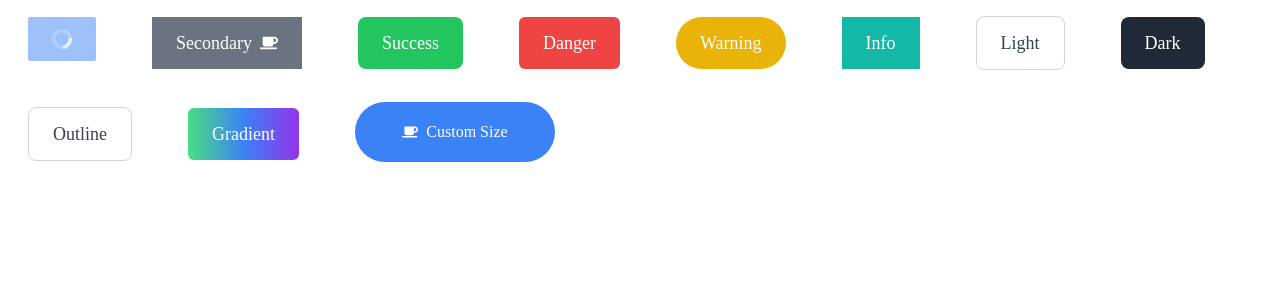
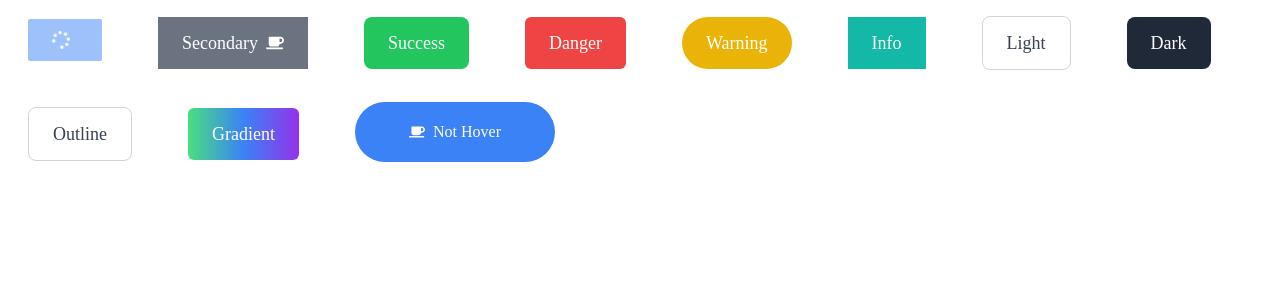
Before and after one commit to vivekpradhan736/modern_gpt3-ui-ux, a React (Create React App) app: page / in a window 1280 px wide. Shown: the top 300 px of the page. Built offline with nearby package versions, Linux system fonts and the light colour scheme.

Commit message:
new commit

```diff
--- a/src/App.js
+++ b/src/App.js
@@ -11,7 +11,7 @@ const App = () => {
       <Button className="mx-7 my-4" size="large" variant="secondary" borderRadius="rounded-xs" icon={FaCoffee} iconPosition="right" enabled={true}   >
         Secondary
       </Button>
-      <Button className="mx-7 my-4" size="large" variant="success" borderRadius="rounded-lg" enabled={true}   >
+      <Button className="mx-7 my-4" size="large" variant="success" borderRadius="rounded-lg" enabled={true} >
         Success
       </Button>
       <Button className="mx-7 my-4" size="large" variant="danger" borderRadius="rounded-md" enabled={true}   >
@@ -35,8 +35,8 @@ const App = () => {
       <Button className="mx-7 my-4" size="large" variant="gradient" gradient borderRadius="rounded-md" enabled={true}   >
         Gradient
       </Button>
-      <Button className="mx-7 my-4" customWidth="200px" customHeight="60px" borderRadius="rounded-full" variant="primary" icon={FaCoffee} iconPosition="left" enabled={true}   >
-        Custom Size
+      <Button className="mx-7 my-4" customWidth="200px" customHeight="60px" borderRadius="rounded-full" variant="primary" icon={FaCoffee} iconPosition="left" enabled={true} hoverText="Hovered">
+        Not Hover
       </Button>
     </>
   );
--- a/src/ui/Button.js
+++ b/src/ui/Button.js
@@ -1,5 +1,6 @@
-import React from 'react';
+import React, { useState } from 'react';
 import clsx from 'clsx';
+import { FaSpinner } from 'react-icons/fa'; // Example spinner icon from react-icons
 
 const Button = ({
   children,
@@ -13,11 +14,14 @@ const Button = ({
   icon: Icon,
   iconPosition = 'left',
   enabled = true,
-  loading = false, // New prop for loading state
   gradient = false,
+  loading = false,
+  hoverText = '', // New prop for hover text
   className,
   ...props
 }) => {
+  const [isHovered, setIsHovered] = useState(false);
+
   const baseStyles = 'inline-flex items-center justify-center font-medium focus:outline-none focus:ring-2 focus:ring-offset-2';
 
   const variants = {
@@ -60,18 +64,13 @@ const Button = ({
     right: 'ml-2'
   };
 
-  const loader = (
-    <svg className="animate-spin h-5 w-5 text-white" xmlns="http://www.w3.org/2000/svg" fill="none" viewBox="0 0 24 24">
-      <circle className="opacity-25" cx="12" cy="12" r="10" stroke="currentColor" strokeWidth="4"></circle>
-      <path className="opacity-75" fill="currentColor" d="M4 12a8 8 0 018-8V0C5.373 0 0 5.373 0 12h4z"></path>
-    </svg>
-  );
-
   return (
     <button
       type={type}
       onClick={onClick}
       disabled={!enabled || loading}
+      onMouseEnter={() => setIsHovered(true)} // Set hover state to true
+      onMouseLeave={() => setIsHovered(false)} // Set hover state to false
       className={clsx(
         baseStyles,
         variants[variant],
@@ -84,11 +83,11 @@ const Button = ({
       {...props}
     >
       {loading ? (
-        loader
+        <FaSpinner className="animate-spin mr-2" />
       ) : (
         <>
           {Icon && iconPosition === 'left' && <Icon className={iconStyles.left} />}
-          {children}
+          {isHovered && hoverText ? hoverText : children} {/* Change text on hover */}
           {Icon && iconPosition === 'right' && <Icon className={iconStyles.right} />}
         </>
       )}
```
